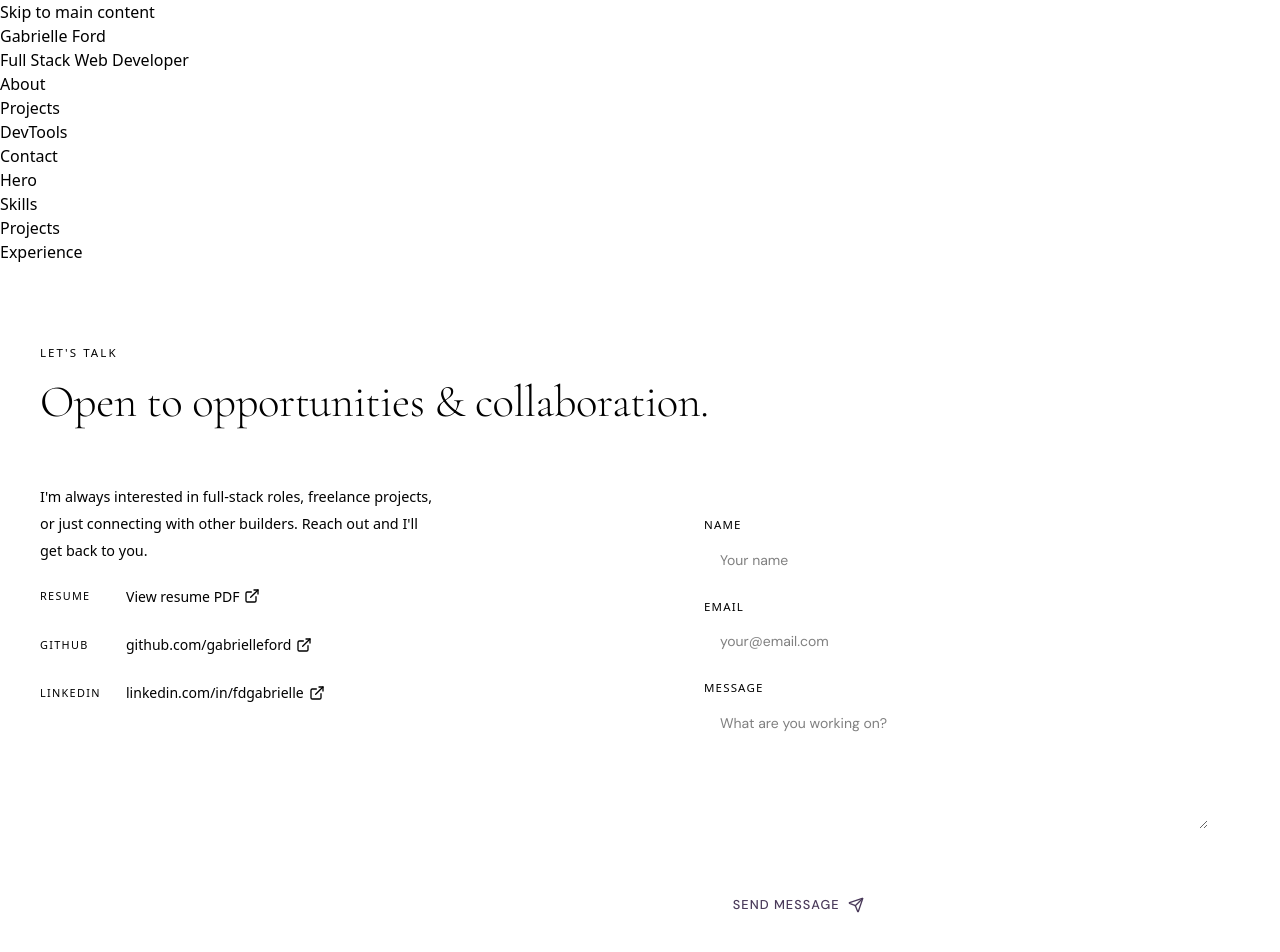
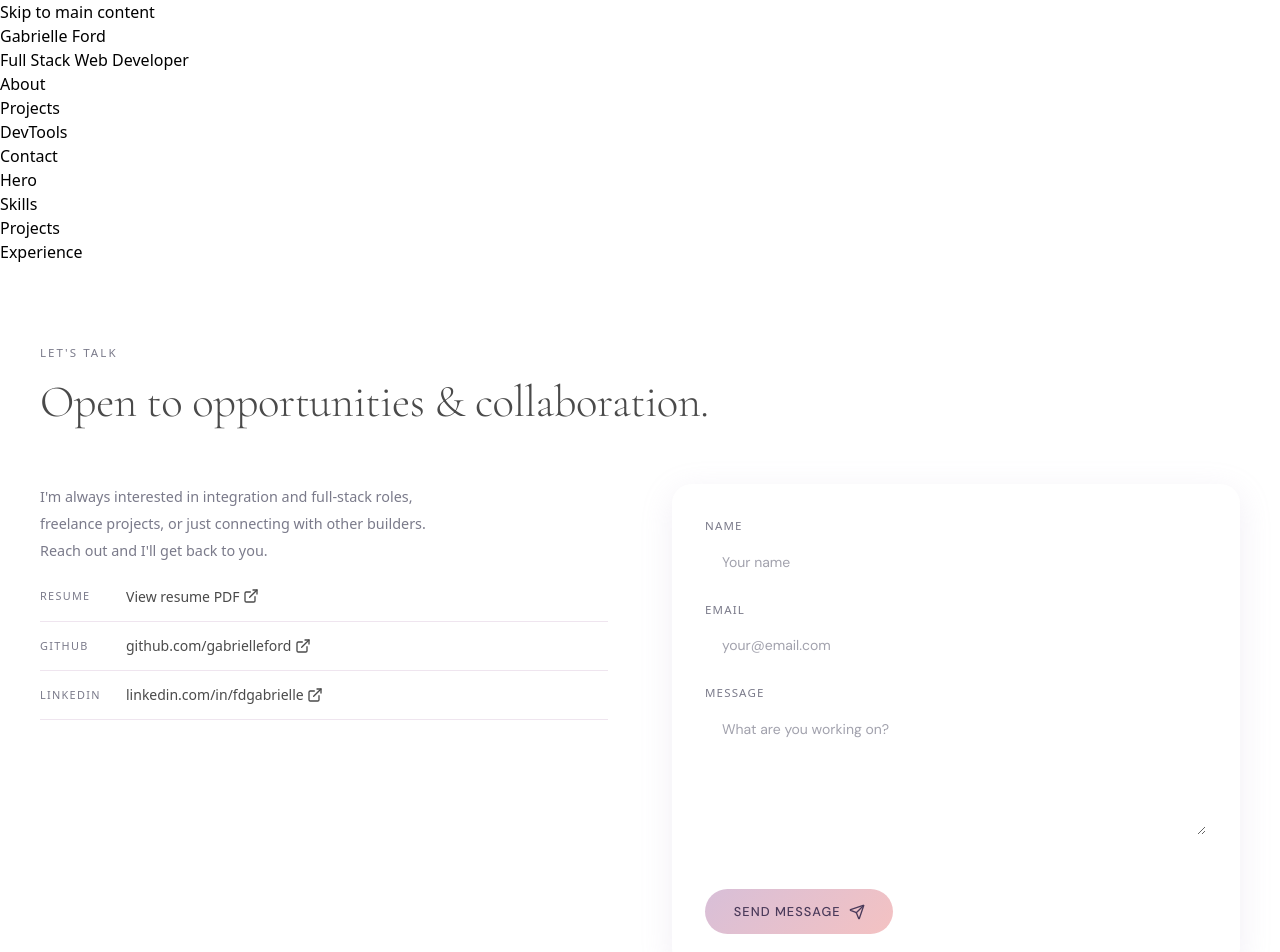
Before and after one commit to gabrielleford/gabrielle-ford-portfolio, a Next.js app: page / in a window 1280 px wide. Shown: the top 952 px of the page. Built offline with nearby package versions, Linux system fonts and the light colour scheme.

Commit message:
update dark mode colors, styling contact, add skills css file

```diff
--- a/app/globals.css
+++ b/app/globals.css
@@ -7,9 +7,6 @@
   --color-secondary: #f4c2c2;
   --color-accent: #b0e0e6;
   --color-ghost: #f8f8ff;
-
-  --font-sans: var(--font-dm-sans), sans-serif;
-  --font-serif: var(--font-cormorant), serif;
 }
 
 /*
@@ -36,7 +33,7 @@
 ============================================= */
 
 /* ---- Light mode (default) ---- */
-/* :root {
+:root {
   --primary: #d8bfd8;
   --secondary: #f4c2c2;
   --accent: #b0e0e6;
@@ -45,57 +42,74 @@
   --text-muted: #7a7a8a;
 
   /* Glassmorphism */
-/* --glass-bg: rgba(255, 255, 255, 0.45);
+  --glass-bg: rgba(255, 255, 255, 0.45);
   --glass-border: rgba(255, 255, 255, 0.65);
-  --glass-shadow: rgba(180, 160, 200, 0.18); */
+  --glass-shadow: rgba(180, 160, 200, 0.18);
 
   /* Nav */
-/* --nav-bg: rgba(248, 248, 255, 0.8); */
+  --nav-bg: rgba(248, 248, 255, 0.8);
 
   /* Cards */
-/* --card-bg: rgba(255, 255, 255, 0.55);
-  --card-border: rgba(216, 191, 216, 0.35); */
+  --card-bg: rgba(255, 255, 255, 0.55);
+  --card-border: rgba(216, 191, 216, 0.35);
 
   /* Tags */
-/* --tag-bg: rgba(176, 224, 230, 0.25);
+  --tag-bg: rgba(176, 224, 230, 0.25);
   --tag-border: rgba(176, 224, 230, 0.5);
-  --tag-text: #5a8fa0; */
+  --tag-text: #5a8fa0;
 
   /* Skill level badge */
-/* --badge-bg: rgba(216, 191, 216, 0.25);
-  --badge-text: #8a6b9a; */
+  --badge-bg: rgba(216, 191, 216, 0.25);
+  --badge-text: #8a6b9a;
 
   /* Timeline */
-/* --dot-color: #d8bfd8;
-  --divider: rgba(216, 191, 216, 0.4); */
+  --dot-color: #d8bfd8;
+  --divider: rgba(216, 191, 216, 0.4);
 
   /* Buttons */
-/* --btn-dark-bg: #4a4a4a;
+  --btn-dark-bg: #4a4a4a;
   --btn-dark-text: #ffffff;
   --btn-outline-border: #d8bfd8;
-} */
+}
 
 /* ---- Dark mode ---- */
 .dark {
-  --bg: #1a1820;
-  --text: #e8e4f0;
-  --text-muted: #a09ab8;
-  --glass-bg: rgba(40, 35, 55, 0.55);
-  --glass-border: rgba(100, 80, 130, 0.35);
-  --glass-shadow: rgba(0, 0, 0, 0.4);
-  --nav-bg: rgba(26, 24, 32, 0.85);
-  --card-bg: rgba(40, 35, 55, 0.6);
-  --card-border: rgba(120, 100, 150, 0.3);
-  --tag-bg: rgba(80, 120, 130, 0.25);
-  --tag-border: rgba(80, 180, 200, 0.3);
-  --tag-text: #7dcce0;
-  --badge-bg: rgba(120, 90, 140, 0.3);
-  --badge-text: #d0aee8;
-  --dot-color: #a080c0;
-  --divider: rgba(120, 100, 150, 0.25);
-  --btn-dark-bg: #e8e4f0;
-  --btn-dark-text: #1a1820;
-  --btn-outline-border: #a080c0;
+  --primary: #b48ad6;
+  --secondary: #e08b9a;
+  --accent: #73c7d4;
+  --bg: #11131a;
+
+  --text: #f2edf7;
+  --text-muted: #b7aec9;
+
+  /* Glass / surfaces */
+  --glass-bg: rgba(34, 30, 48, 0.62);
+  --glass-border: rgba(180, 138, 214, 0.22);
+  --glass-shadow: rgba(0, 0, 0, 0.45);
+
+  --nav-bg: rgba(17, 19, 26, 0.82);
+
+  --card-bg: rgba(36, 32, 50, 0.72);
+  --card-border: rgba(180, 138, 214, 0.18);
+
+  /* Tags */
+  --tag-bg: rgba(115, 199, 212, 0.16);
+  --tag-border: rgba(115, 199, 212, 0.32);
+  --tag-text: #9edee8;
+
+  /* Badges */
+  --badge-bg: rgba(180, 138, 214, 0.18);
+  --badge-text: #e2c8f7;
+
+  /* Misc */
+  --dot-color: #b48ad6;
+  --divider: rgba(180, 138, 214, 0.14);
+
+  /* Buttons */
+  --btn-dark-bg: #f2edf7;
+  --btn-dark-text: #11131a;
+
+  --btn-outline-border: #b48ad6;
 }
 
 /* =============================================
@@ -235,6 +249,29 @@ body {
   animation-delay: 0.7s;
 } */
 
+.section-eyebrow {
+  font-size: 0.72rem;
+  letter-spacing: 0.18em;
+  text-transform: uppercase;
+  color: var(--text-muted);
+  margin-bottom: 0.5rem;
+}
+
+.section-title {
+  font-family: var(--font-cormorant);
+  font-size: clamp(2rem, 3.5vw, 3rem);
+  font-weight: 300;
+  letter-spacing: -0.01em;
+  color: var(--text);
+  margin-bottom: 3rem;
+}
+
+@media (max-width: 640px) {
+  .section-title {
+    margin-bottom: 1rem;
+  }
+}
+
 /* =============================================
    REDUCED MOTION (accessibility)
 ============================================= */
--- /dev/null
+++ b/components/Contact.module.css
@@ -0,0 +1,197 @@
+/* =============================================
+   CONTACT
+============================================= */
+.section {
+  padding: 5rem 2.5rem;
+}
+
+.grid {
+  display: grid;
+  grid-template-columns: 1fr 1fr;
+  gap: 4rem;
+  align-items: start;
+}
+
+.intro {
+  font-size: 0.9rem;
+  color: var(--text-muted);
+  line-height: 1.85;
+  max-width: 400px;
+  margin-bottom: 0.5rem;
+}
+
+/* Contact link list */
+.linkList {
+  display: flex;
+  flex-direction: column;
+}
+
+.linkItem {
+  display: flex;
+  align-items: center;
+  gap: 1rem;
+  color: var(--text);
+  text-decoration: none;
+  font-size: 0.875rem;
+  padding: 0.85rem 0;
+  border-bottom: 1px solid var(--divider);
+  transition:
+    color 0.2s,
+    padding-left 0.2s;
+}
+
+.linkItem:hover {
+  color: var(--text-muted);
+  padding-left: 0.35rem;
+}
+
+.linkItem:focus-visible {
+  outline: 2px solid var(--accent);
+  outline-offset: 3px;
+}
+
+.linkLabel {
+  font-size: 0.68rem;
+  letter-spacing: 0.12em;
+  text-transform: uppercase;
+  color: var(--text-muted);
+  min-width: 70px;
+}
+
+.linkText {
+  display: flex;
+  align-items: center;
+  gap: 0.2rem;
+}
+
+/* Glass contact form */
+.form {
+  background: var(--glass-bg);
+  backdrop-filter: blur(20px);
+  -webkit-backdrop-filter: blur(20px);
+  border: 1px solid var(--glass-border);
+  border-radius: 20px;
+  padding: 2rem;
+  box-shadow: 0 8px 32px var(--glass-shadow);
+  display: flex;
+  flex-direction: column;
+  gap: 1rem;
+}
+
+.label {
+  display: block;
+  font-size: 0.72rem;
+  letter-spacing: 0.1em;
+  text-transform: uppercase;
+  color: var(--text-muted);
+  margin-bottom: 0.3rem;
+}
+
+.input,
+.textarea {
+  width: 100%;
+  background: rgba(255, 255, 255, 0.35);
+  border: 1px solid var(--glass-border);
+  border-radius: 10px;
+  padding: 0.7rem 1rem;
+  font-family: var(--font-dm-sans);
+  font-size: 0.875rem;
+  color: var(--text);
+  outline: none;
+  transition:
+    border-color 0.2s,
+    background 0.2s;
+}
+
+.input::placeholder,
+.textarea::placeholder {
+  color: var(--text-muted);
+  opacity: 0.7;
+}
+
+.input:focus,
+.textarea:focus {
+  border-color: var(--primary);
+  background: rgba(255, 255, 255, 0.55);
+}
+
+/* Dark mode form fields */
+:global(.dark) .input,
+:global(.dark) .textarea {
+  background: rgba(60, 50, 80, 0.4);
+}
+
+:global(.dark) .input:focus,
+:global(.dark) .textarea:focus {
+  background: rgba(80, 65, 100, 0.5);
+}
+
+.textarea {
+  min-height: 110px;
+  resize: vertical;
+}
+
+/* Status message */
+.status {
+  font-size: 0.8rem;
+  min-height: 1.2em;
+}
+
+.statusOk {
+  color: var(--accent);
+}
+.statusErr {
+  color: var(--secondary);
+}
+
+/* Send button */
+.sendBtn {
+  /* background: var(--btn-dark-bg); */
+  background: linear-gradient(135deg, var(--primary) 0%, var(--secondary) 100%);
+  color: #4a3a5a;
+  border: none;
+  border-radius: 30px;
+  padding: 0.8rem 1.8rem;
+  font-family: var(--font-dm-sans);
+  font-size: 0.8rem;
+  letter-spacing: 0.08em;
+  text-transform: uppercase;
+  cursor: pointer;
+  align-self: flex-start;
+  font-weight: 500;
+  display: flex;
+  align-items: center;
+  gap: 0.5rem;
+  transition:
+    opacity 0.2s,
+    transform 0.2s;
+}
+
+.sendBtn:hover {
+  opacity: 0.85;
+  transform: translateY(-2px);
+}
+
+.sendBtn:focus-visible {
+  outline: 2px solid var(--accent);
+  outline-offset: 3px;
+}
+
+/* =============================================
+   RESPONSIVE
+============================================= */
+@media (max-width: 900px) {
+  .grid {
+    grid-template-columns: 1fr;
+    gap: 2.5rem;
+  }
+}
+
+@media (max-width: 640px) {
+  .section {
+    padding: 3.5rem 1.25rem;
+  }
+  .grid {
+    gap: 1.5rem;
+  }
+}
--- a/components/Contact.tsx
+++ b/components/Contact.tsx
@@ -1,7 +1,8 @@
 'use client';
 
-import { ExternalLink, FileDown, Send } from 'lucide-react';
+import { ExternalLink, Send } from 'lucide-react';
 import { useState, useRef } from 'react';
+import styles from './Contact.module.css';
 
 const formspreeID = 'myylvdwp';
 
@@ -106,36 +107,28 @@ export default function Contact() {
     <section
       id='contact'
       aria-labelledby='contact-heading'
-      style={{ padding: '5rem 2.5rem' }}
+      className={styles.section}
     >
-      <p style={eyebrow}>Let&apos;s talk</p>
+      <p className='section-eyebrow'>Let&apos;s talk</p>
       <h2
         id='contact-heading'
-        style={sectionTitle}
+        className='section-title'
       >
         Open to opportunities &amp; collaboration.
       </h2>
 
-      <div className='contact-grid'>
+      <div className={styles.grid}>
         {/* Left: contact links */}
         <div>
-          <p
-            style={{
-              fontSize: '0.9rem',
-              color: 'var(--text-muted)',
-              lineHeight: 1.85,
-              maxWidth: '400px',
-              marginBottom: '0.5rem',
-            }}
-          >
-            I&apos;m always interested in full-stack roles, freelance projects,
-            or just connecting with other builders. Reach out and I&apos;ll get
-            back to you.
+          <p className={styles.intro}>
+            I&apos;m always interested in integration and full-stack roles,
+            freelance projects, or just connecting with other builders. Reach
+            out and I&apos;ll get back to you.
           </p>
 
           <nav
             aria-label='Contact links'
-            style={{ display: 'flex', flexDirection: 'column' }}
+            className={styles.linkList}
           >
             {contactLinks.map((link) => (
               <a
@@ -144,46 +137,10 @@ export default function Contact() {
                 aria-label={link.ariaLabel}
                 target='_blank'
                 rel='noopener noreferrer'
-                style={{
-                  display: 'flex',
-                  alignItems: 'center',
-                  gap: '1rem',
-                  color: 'var(--text)',
-                  textDecoration: 'none',
-                  fontSize: '0.875rem',
-                  padding: '0.85rem 0',
-                  borderBottom: '1px solid var(--divider)',
-                  transition: 'color 0.2s, padding-left 0.2s',
-                }}
-                onMouseEnter={(e) => {
-                  (e.currentTarget as HTMLElement).style.color =
-                    'var(--text-muted)';
-                  (e.currentTarget as HTMLElement).style.paddingLeft =
-                    '0.35rem';
-                }}
-                onMouseLeave={(e) => {
-                  (e.currentTarget as HTMLElement).style.color = 'var(--text)';
-                  (e.currentTarget as HTMLElement).style.paddingLeft = '0';
-                }}
+                className={styles.linkItem}
               >
-                <span
-                  style={{
-                    fontSize: '0.68rem',
-                    letterSpacing: '0.12em',
-                    textTransform: 'uppercase',
-                    color: 'var(--text-muted)',
-                    minWidth: '70px',
-                  }}
-                >
-                  {link.label}
-                </span>
-                <span
-                  style={{
-                    display: 'flex',
-                    alignItems: 'center',
-                    gap: '0.3rem',
-                  }}
-                >
+                <span className={styles.linkLabel}>{link.label}</span>
+                <span className={styles.linkText}>
                   {link.text}
                   {link.icon}
                 </span>
@@ -197,24 +154,13 @@ export default function Contact() {
           aria-label='Contact form'
           noValidate
           onSubmit={handleSubmit}
-          style={{
-            background: 'var(--glass-bg)',
-            backdropFilter: 'blur(20px)',
-            WebkitBackdropFilter: 'blur(20px)',
-            border: '1px solid var(--glass-border)',
-            borderRadius: '20px',
-            padding: '2rem',
-            boxShadow: '0 8px 32px var(--glass-shadow)',
-            display: 'flex',
-            flexDirection: 'column',
-            gap: '1rem',
-          }}
+          className={styles.form}
         >
           {/* Name */}
           <div>
             <label
               htmlFor='cf-name'
-              style={labelStyle}
+              className={styles.label}
             >
               Name
             </label>
@@ -228,14 +174,7 @@ export default function Contact() {
               autoComplete='name'
               required
               aria-required='true'
-              style={inputStyle}
-              onFocus={(e) => {
-                (e.target as HTMLElement).style.borderColor = 'var(--primary)';
-              }}
-              onBlur={(e) => {
-                (e.target as HTMLElement).style.borderColor =
-                  'var(--glass-border)';
-              }}
+              className={styles.input}
             />
           </div>
 
@@ -243,7 +182,7 @@ export default function Contact() {
           <div>
             <label
               htmlFor='cf-email'
-              style={labelStyle}
+              className={styles.label}
             >
               Email
             </label>
@@ -257,14 +196,7 @@ export default function Contact() {
               autoComplete='email'
               required
               aria-required='true'
-              style={inputStyle}
-              onFocus={(e) => {
-                (e.target as HTMLElement).style.borderColor = 'var(--primary)';
-              }}
-              onBlur={(e) => {
-                (e.target as HTMLElement).style.borderColor =
-                  'var(--glass-border)';
-              }}
+              className={styles.input}
             />
           </div>
 
@@ -272,7 +204,7 @@ export default function Contact() {
           <div>
             <label
               htmlFor='cf-message'
-              style={labelStyle}
+              className={styles.label}
             >
               Message
             </label>
@@ -285,14 +217,7 @@ export default function Contact() {
               required
               aria-required='true'
               rows={5}
-              style={{ ...inputStyle, resize: 'vertical' }}
-              onFocus={(e) => {
-                (e.target as HTMLElement).style.borderColor = 'var(--primary)';
-              }}
-              onBlur={(e) => {
-                (e.target as HTMLElement).style.borderColor =
-                  'var(--glass-border)';
-              }}
+              className={styles.textarea}
             />
           </div>
 
@@ -301,104 +226,19 @@ export default function Contact() {
             ref={statusRef}
             role='status'
             aria-live='polite'
-            style={{
-              fontSize: '0.8rem',
-              minHeight: '1.2em',
-              color: status?.ok ? 'var(--accent)' : 'var(--secondary)',
-            }}
+            className={`${styles.status} ${status?.ok ? styles.statusOk : styles.statusErr}`}
           >
-            {status?.text ?? ''}
+            {status && status.text}
           </p>
 
           <button
             type='submit'
-            style={{
-              display: 'flex',
-              gap: '0.5rem',
-              alignItems: 'center',
-              background:
-                'linear-gradient(135deg, var(--primary) 0%, var(--secondary) 100%)',
-              color: '#4a3a5a',
-              border: 'none',
-              borderRadius: '30px',
-              padding: '0.8rem 1.8rem',
-              fontFamily: 'var(--font-dm-sans)',
-              fontSize: '0.8rem',
-              letterSpacing: '0.08em',
-              textTransform: 'uppercase',
-              cursor: 'pointer',
-              alignSelf: 'flex-start',
-              fontWeight: 500,
-              transition: 'opacity 0.2s, transform 0.2s',
-            }}
-            onMouseEnter={(e) => {
-              (e.currentTarget as HTMLElement).style.opacity = '0.85';
-              (e.currentTarget as HTMLElement).style.transform =
-                'translateY(-2px)';
-            }}
-            onMouseLeave={(e) => {
-              (e.currentTarget as HTMLElement).style.opacity = '1';
-              (e.currentTarget as HTMLElement).style.transform = 'none';
-            }}
+            className={styles.sendBtn}
           >
             Send Message <Send size={16} />
           </button>
         </form>
       </div>
-
-      <style>{`
-        .contact-grid {
-          display: grid;
-          grid-template-columns: 1fr 1fr;
-          gap: 4rem;
-          align-items: start;
-        }
-        @media (max-width: 900px) {
-          .contact-grid { grid-template-columns: 1fr; gap: 2.5rem; }
-        }
-        @media (max-width: 640px) {
-          #contact { padding: 3.5rem 1.25rem; }
-        }
-      `}</style>
     </section>
   );
 }
-
-const eyebrow: React.CSSProperties = {
-  fontSize: '0.72rem',
-  letterSpacing: '0.18em',
-  textTransform: 'uppercase',
-  color: 'var(--text-muted)',
-  marginBottom: '0.5rem',
-};
-
-const sectionTitle: React.CSSProperties = {
-  fontFamily: 'var(--font-cormorant)',
-  fontSize: 'clamp(2rem, 3.5vw, 3rem)',
-  fontWeight: 300,
-  letterSpacing: '-0.01em',
-  color: 'var(--text)',
-  marginBottom: '3rem',
-};
-
-const labelStyle: React.CSSProperties = {
-  display: 'block',
-  fontSize: '0.72rem',
-  letterSpacing: '0.1em',
-  textTransform: 'uppercase',
-  color: 'var(--text-muted)',
-  marginBottom: '0.3rem',
-};
-
-const inputStyle: React.CSSProperties = {
-  width: '100%',
-  background: 'rgba(255,255,255,0.35)',
-  border: '1px solid var(--glass-border)',
-  borderRadius: '10px',
-  padding: '0.7rem 1rem',
-  fontFamily: 'var(--font-dm-sans)',
-  fontSize: '0.875rem',
-  color: 'var(--text)',
-  outline: 'none',
-  transition: 'border-color 0.2s',
-};
```
Also changed, not shown: components/Skills.module.css (added). Lines whose indentation alone changed are shown as unchanged.
